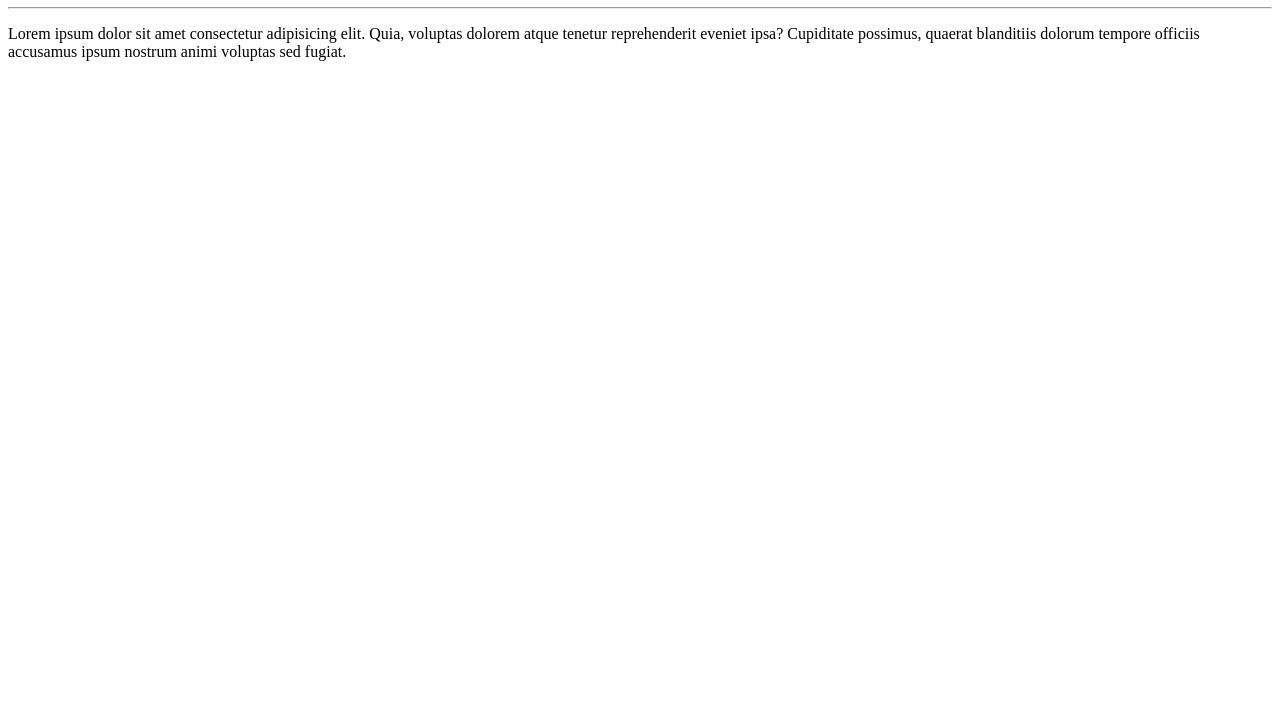
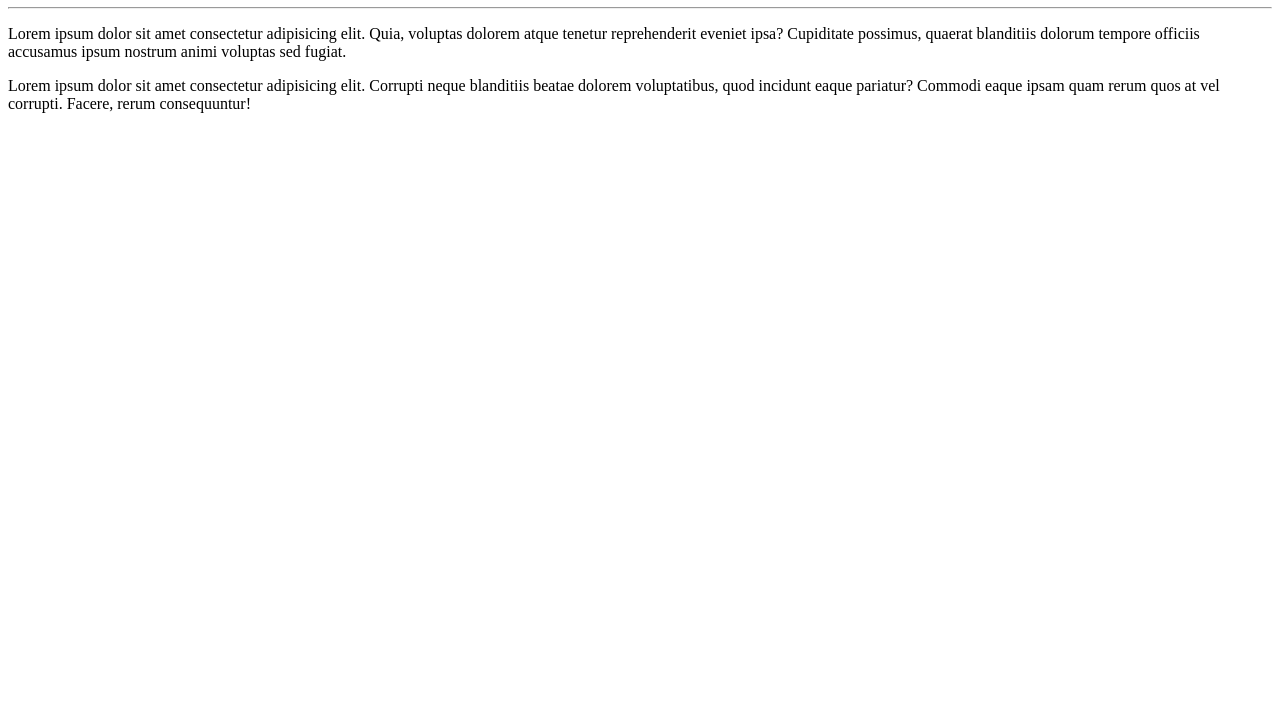
Before and after one commit to idelidelidel/Ola-Mundo, a plain HTML site: page index.html in a window 1280 px wide. Shown: the part 73-800 px from the top of the page. Drawn offline with Linux system fonts and the light colour scheme.

Commit message:
Adicionei um parágrafo

```diff
--- a/index.html
+++ b/index.html
@@ -10,5 +10,6 @@
     <h1>Olá, Mundo!</h1>
     <hr>
     <p>Lorem ipsum dolor sit amet consectetur adipisicing elit. Quia, voluptas dolorem atque tenetur reprehenderit eveniet ipsa? Cupiditate possimus, quaerat blanditiis dolorum tempore officiis accusamus ipsum nostrum animi voluptas sed fugiat.</p>
+    <p>Lorem ipsum dolor sit amet consectetur adipisicing elit. Corrupti neque blanditiis beatae dolorem voluptatibus, quod incidunt eaque pariatur? Commodi eaque ipsam quam rerum quos at vel corrupti. Facere, rerum consequuntur!</p>
 </body>
 </html>
```
